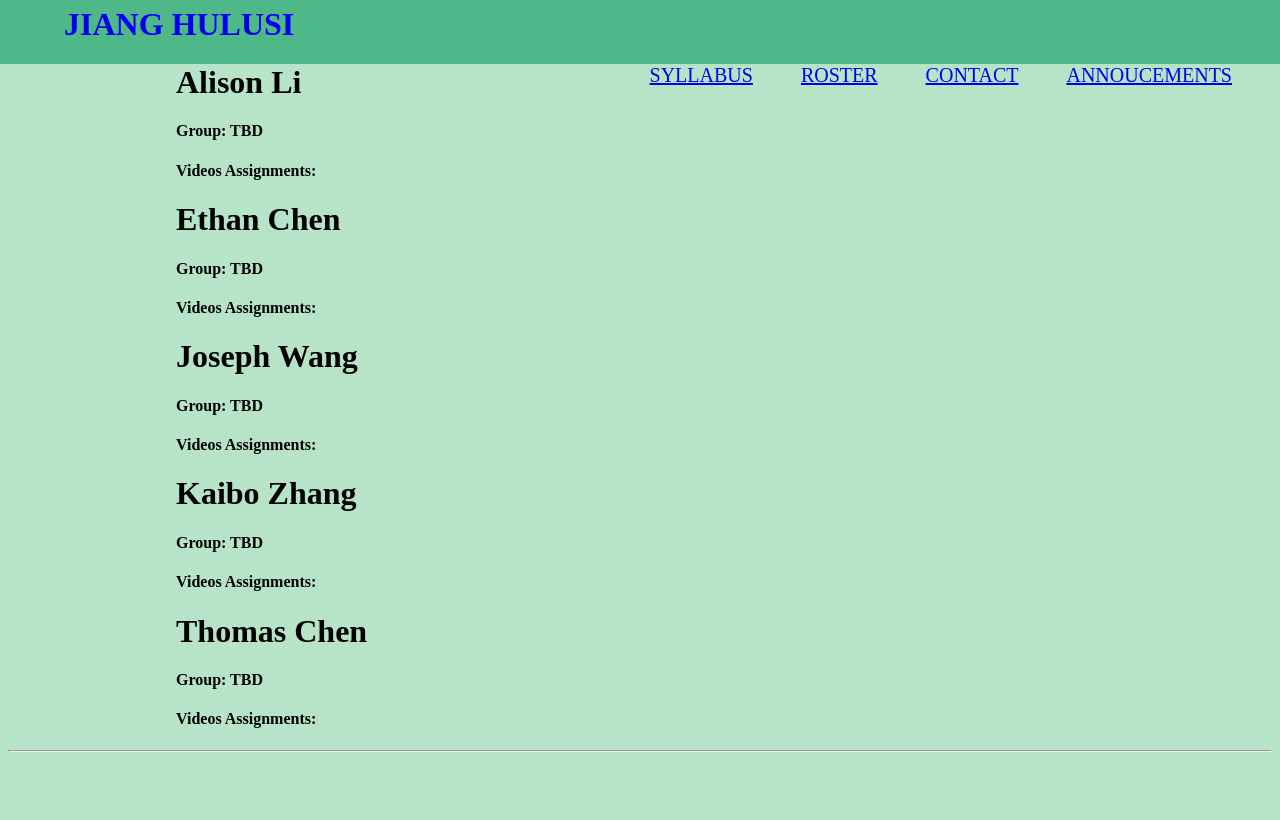
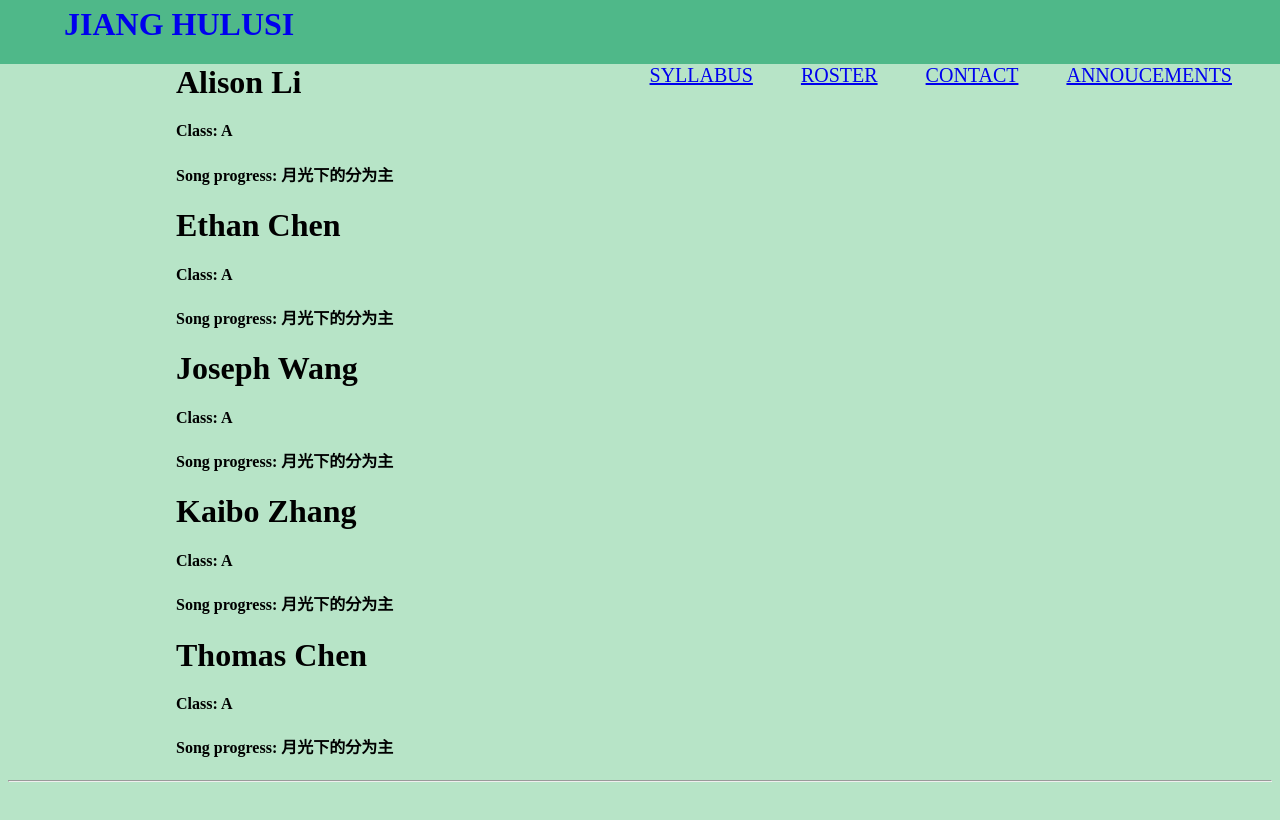
Before and after one commit to pzjiang/hulusi, a Gatsby site: page /groups in a window 1280 px wide. Built offline with nearby package versions, Linux system fonts and the light colour scheme; Gatsby itself is replaced by a stand-in of ours.

Commit message:
layout change

```diff
--- a/src/pages/groups.js
+++ b/src/pages/groups.js
@@ -7,31 +7,31 @@ const students = [
         name: "Alison Li",
         assignments:
             [],
-        group: "TBD",
+        group: "A",
     },
     {
         name: "Ethan Chen",
         assignments:
             [],
-        group: "TBD",
+        group: "A",
     },
     {
         name: "Joseph Wang",
         assignments:
             [],
-        group: "TBD",
+        group: "A",
     },
     {
         name: "Kaibo Zhang",
         assignments:
             [],
-        group: "TBD",
+        group: "A",
     },
     {
         name: "Thomas Chen",
         assignments:
             [],
-        group: "TBD",
+        group: "A",
     }
 
 ]
@@ -47,8 +47,8 @@ const GroupPage = () => {
                         {students.map(student => (
                             <div class="studenttab">
                                 <h1 class="rostername">{student.name}</h1>
-                                <h4>Group: {student.group}</h4>
-                                <h4>Videos Assignments:</h4>
+                                <h4>Class: {student.group}</h4>
+                                <h4>Song progress: 月光下的分为主</h4>
 
 
                             </div>
```
